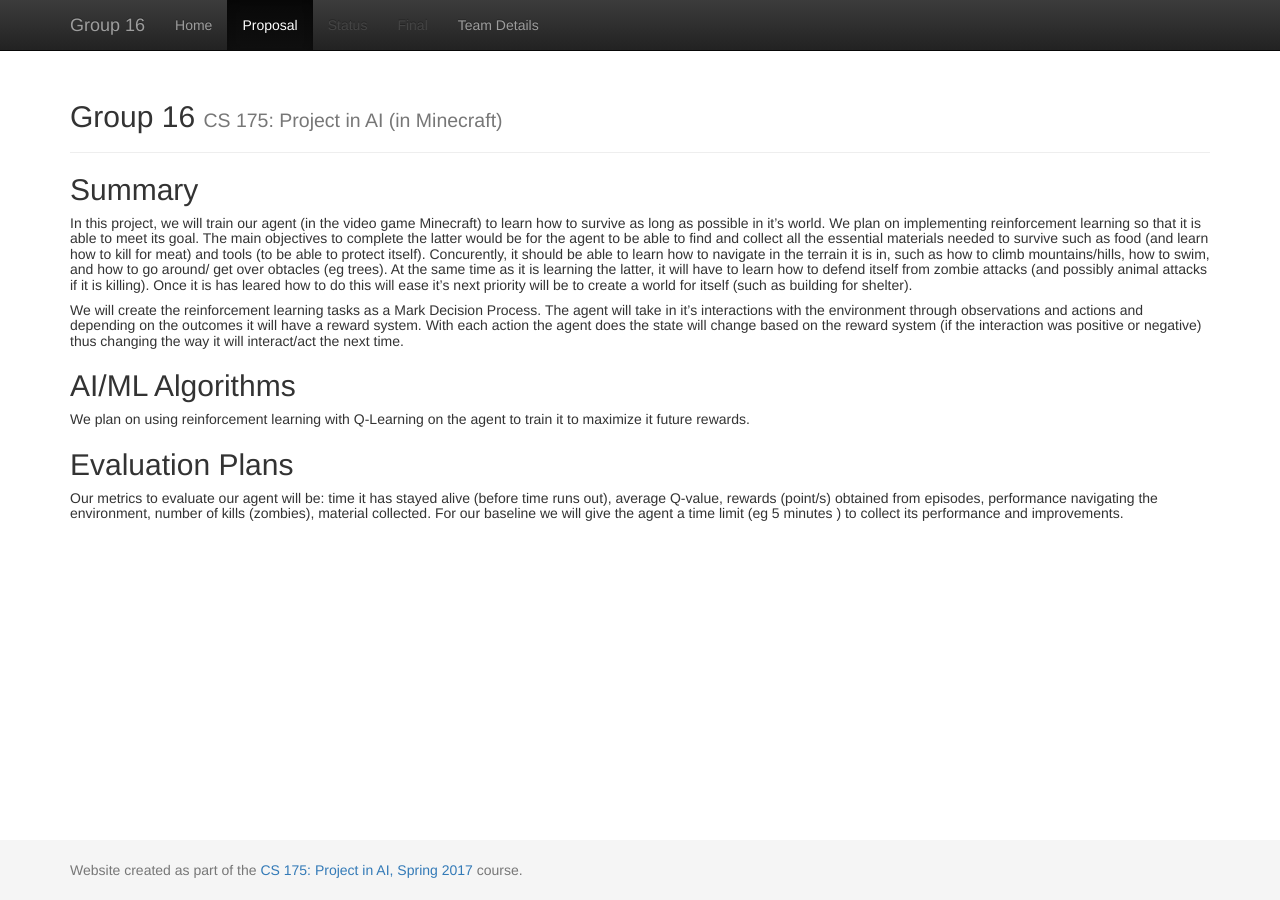
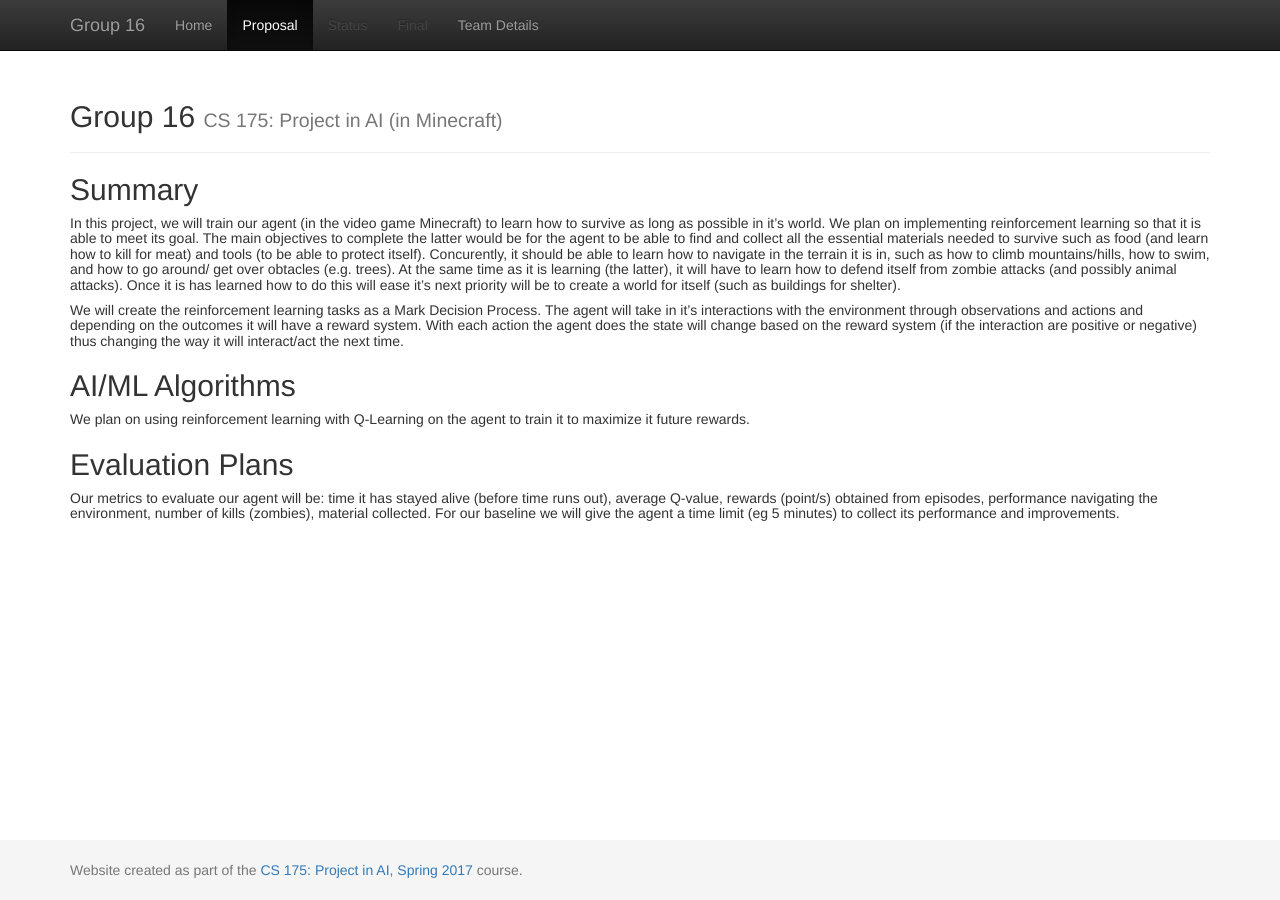
Before and after one commit to becamorin20/Group-16, a Jekyll site: the page built from docs/proposal.md, in a window 1280 px wide. Built offline with Jekyll 4.4.1, drawn with Linux system fonts in a browser that asks for light colours.

Commit message:
Update proposal.md

```diff
--- a/docs/proposal.md
+++ b/docs/proposal.md
@@ -3,11 +3,11 @@ layout: default
 title: Proposal
 ---
 ## Summary
-##### In this project, we will train our agent (in the video game Minecraft) to learn how to survive as long as possible in it's world. We plan on implementing reinforcement learning so that it is able to meet its goal. The main objectives to complete the latter would be for the agent to be able to find and collect all the essential materials needed to survive such as food (and learn how to kill for meat) and tools (to be able to protect itself). Concurently, it should be able to learn how to navigate in the terrain it is in, such as how to climb mountains/hills, how to swim, and how to go around/ get over obtacles (eg trees). At the same time as it is learning the latter, it will have to learn how to defend itself from zombie attacks (and possibly animal attacks if it is killing). Once it is has leared how to do this will ease it's next priority will be to create a world for itself (such as building for shelter).
-##### We will create the reinforcement learning tasks as a Mark Decision Process. The agent will take in it's interactions with the environment through observations and actions and depending on the outcomes it will have a reward system. With each action the agent does the state will change based on the reward system (if the interaction was positive or negative) thus changing the way it will interact/act the next time.
+##### In this project, we will train our agent (in the video game Minecraft) to learn how to survive as long as possible in it's world. We plan on implementing reinforcement learning so that it is able to meet its goal. The main objectives to complete the latter would be for the agent to be able to find and collect all the essential materials needed to survive such as food (and learn how to kill for meat) and tools (to be able to protect itself). Concurently, it should be able to learn how to navigate in the terrain it is in, such as how to climb mountains/hills, how to swim, and how to go around/ get over obtacles (e.g. trees). At the same time as it is learning (the latter), it will have to learn how to defend itself from zombie attacks (and possibly animal attacks). Once it is has learned how to do this will ease it's next priority will be to create a world for itself (such as buildings for shelter).
+##### We will create the reinforcement learning tasks as a Mark Decision Process. The agent will take in it's interactions with the environment through observations and actions and depending on the outcomes it will have a reward system. With each action the agent does the state will change based on the reward system (if the interaction are positive or negative) thus changing the way it will interact/act the next time.
 
 ## AI/ML Algorithms
 ##### We plan on using reinforcement learning with Q-Learning on the agent to train it to maximize it future rewards.
 
 ## Evaluation Plans
-##### Our metrics to evaluate our agent will be: time it has stayed alive (before time runs out), average Q-value, rewards (point/s) obtained from episodes, performance navigating the environment, number of kills (zombies), material collected. For our baseline we will give the agent a time limit (eg 5 minutes ) to collect its performance and improvements.
+##### Our metrics to evaluate our agent will be: time it has stayed alive (before time runs out), average Q-value, rewards (point/s) obtained from episodes, performance navigating the environment, number of kills (zombies), material collected. For our baseline we will give the agent a time limit (eg 5 minutes) to collect its performance and improvements.
```
